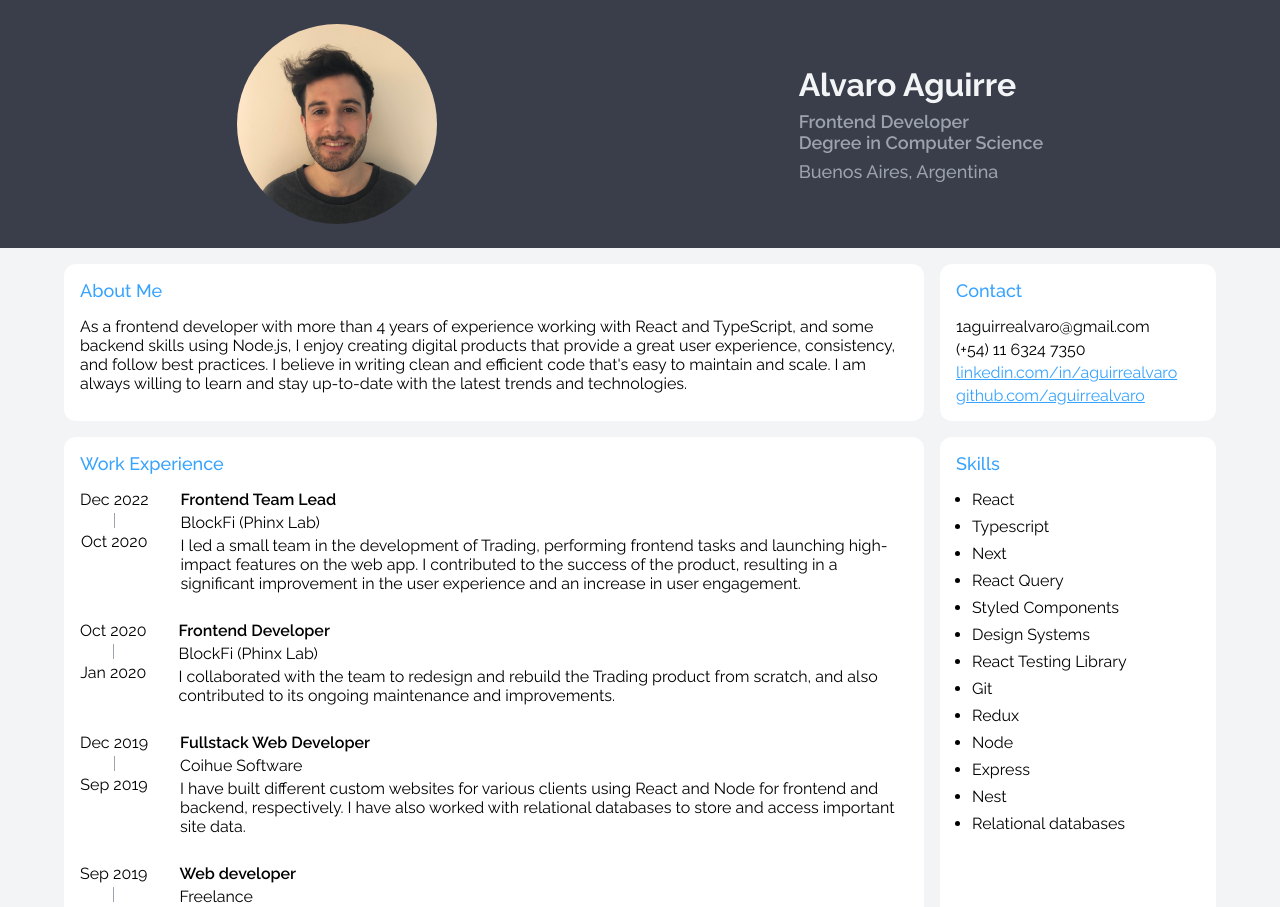
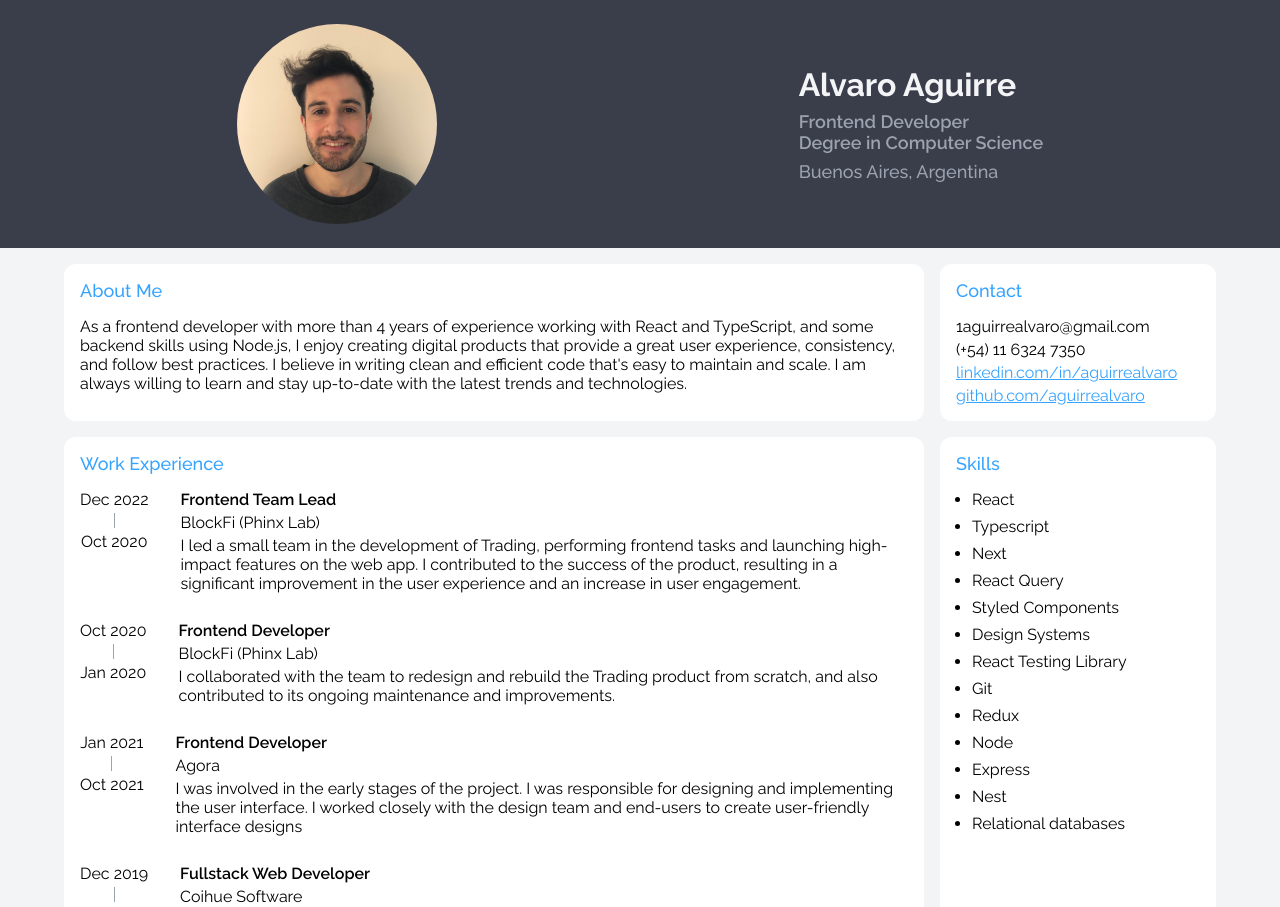
Before and after one commit to aguirrealvaro/cv, a Next.js app: page / in a window 1280 px wide. Shown: the top 907 px of the page. Built offline with nearby package versions, Linux system fonts and the light colour scheme.

Commit message:
Agora XP

```diff
--- a/src/components/Experience/Experience.tsx
+++ b/src/components/Experience/Experience.tsx
@@ -24,18 +24,18 @@ export const Experience: FunctionComponent = () => {
             endTime="Oct 2020"
           />
           <SingleExperience
+            role="Frontend Developer"
+            company="Agora"
+            description="I was involved in the early stages of the project. I was responsible for designing and implementing the user interface. I worked closely with the design team and end-users to create user-friendly interface designs"
+            startTime="Oct 2021"
+            endTime="Jan 2021"
+          />
+          <SingleExperience
             role="Fullstack Web Developer"
             company="Coihue Software"
             description="I have built different custom websites for various clients using React and Node for frontend and backend, respectively. I have also worked with relational databases to store and access important site data."
             startTime="Sep 2019"
             endTime="Dec 2019"
-          />
-          <SingleExperience
-            role="Web developer"
-            company="Freelance"
-            description="Static websites developed for clients as a freelancer using HTML, CSS, and Javascript according to their needs."
-            startTime="Mar 2019"
-            endTime="Sep 2019"
           />
         </InnerContainer>
       </Card>
```
